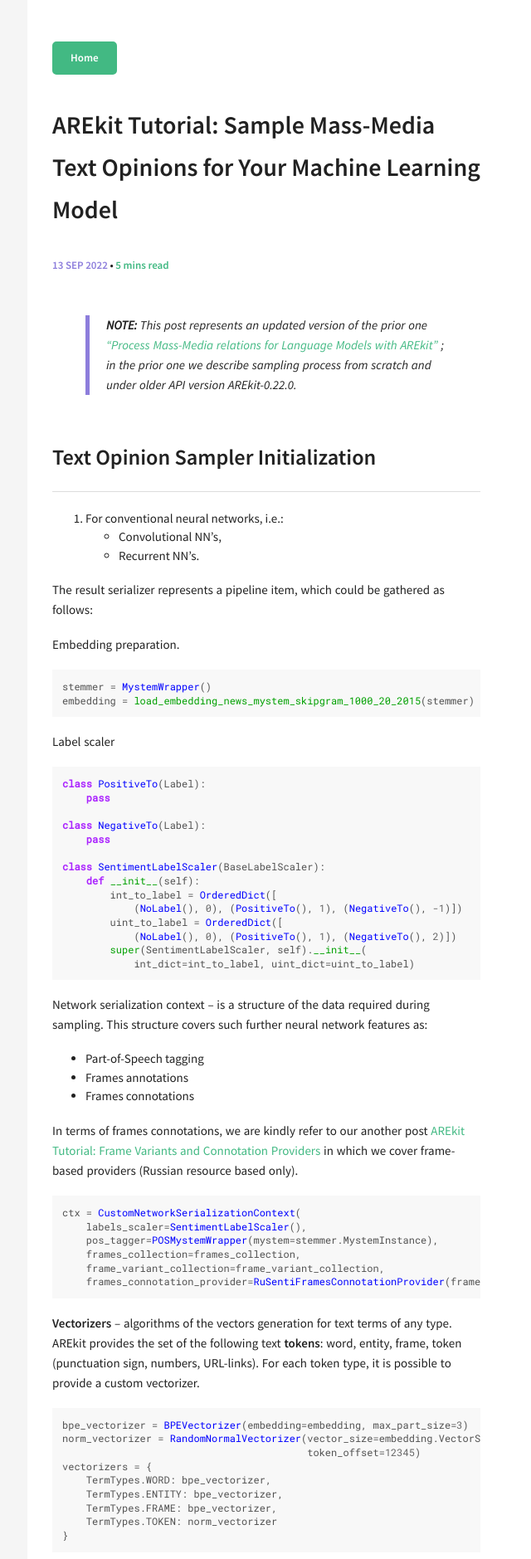
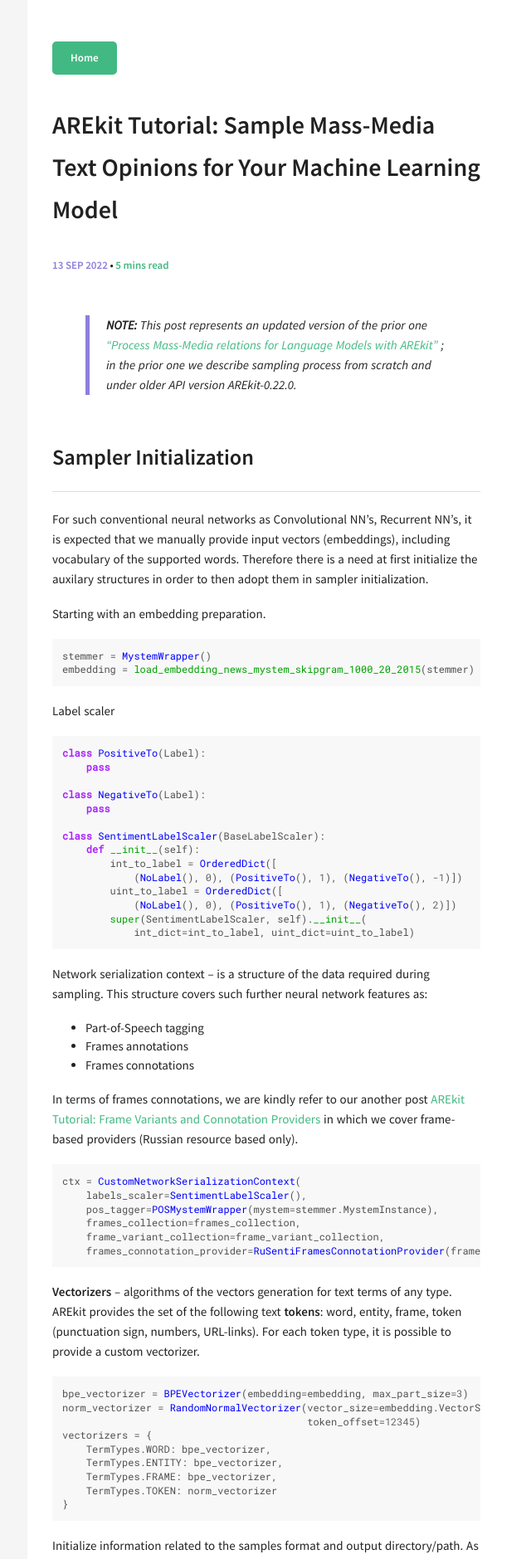
Before and after one commit to nicolay-r/blog, a Jekyll site: the page built from _posts/2022-09-13-arekit-sampling-networks.md, in a window 1280 px wide. Shown: the top 1879 px of the page at 83% size, without its empty margins (287-927 px from the left). Built offline with Jekyll 4.4.1, drawn with Linux system fonts in a browser that asks for light colours; some of the changed text lies outside the part shown.

Commit message:
Refactoring

````diff
--- a/_posts/2022-09-13-arekit-sampling-networks.md
+++ b/_posts/2022-09-13-arekit-sampling-networks.md
@@ -13,15 +13,15 @@ tags: [AREkit, CV, Split, Samples]
 >["Process Mass-Media relations for Language Models with AREkit"](https://nicolay-r.github.io/blog/articles/2022-05/process-mass-media-relations-with-arekit)
 ; in the prior one we describe sampling process from scratch and under older API version *AREkit-0.22.0*.
 
-## Text Opinion Sampler Initialization
+## Sampler Initialization
 
-1. For conventional neural networks, i.e.:
-- Convolutional NN's,
-- Recurrent NN's.
+For such conventional neural networks as Convolutional NN's, Recurrent NN's,
+it is expected that we manually provide input vectors (embeddings),
+including vocabulary of the supported words.
+Therefore there is a need at first initialize the auxilary structures in order
+to then adopt them in sampler initialization.
 
-The result serializer represents a pipeline item, which could be gathered as follows:
-
-Embedding preparation.
+Starting with an embedding preparation.
 ```python
 stemmer = MystemWrapper()
 embedding = load_embedding_news_mystem_skipgram_1000_20_2015(stemmer)
@@ -140,19 +140,35 @@ pipeline_item = NetworksInputSerializerPipelineItem(
     save_embedding=True)
 ```
 
-## Running Pipeline
+## Running Sampler
 
 Please refer to the following posts in order to initialize your text opinion annotation pipeline (`annot_pipeline`)
 and setup Data Folding (`data_folding`):
 * [Craft your text-opinion annotation pipeline!](https://nicolay-r.github.io/blog/articles/2022-08/arekit-text-opinion-annotation-pipeline)
 * [Data Folding Setup](https://nicolay-r.github.io/blog/articles/2022-09/arekit-sampling)
 
-Finally, we can compose and run a pipeline!
+Finally, we can compose pipeline by wrapping a predefined `pipeline_item` and then run it!
+This could be accomplished as follows:
 ```python
-pipeline = BasePipeline([pipeline_item])
+pipeline = BasePipeline([
+    pipeline_item
+])
+
 pipeline.run(input_data=None,
              params_dict={
                  "data_folding": data_folding,
                  "data_type_pipelines": annot_pipeline
              })
 ```
+
+Finally our result is a content of the `out` directory.
+The contents depends on Data Folding format.
+For example, in case of the *fixed* folding onto `Train` and `Test` data types,
+it is expected to see the following set of contents:
+```
+./out/
+    sample_train.tsv.gz
+    sample_test.tsv.gz
+    embedding.npz
+    vocab.txt
+```
````
